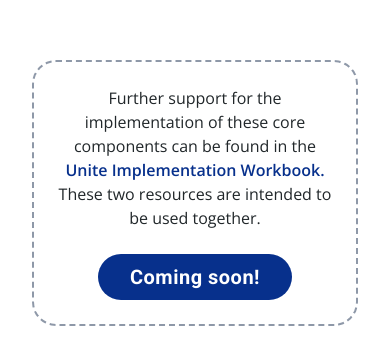
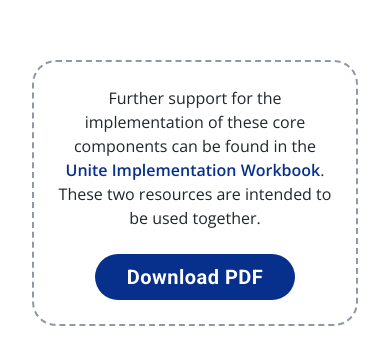
Before and after one commit to CalsonicSSS/ut-design, a Next.js app: page / in a window 390 px wide. Shown: the part 4769-5119 px from the top of the page. Built offline with nearby package versions, Linux system fonts and the light colour scheme.

Commit message:
finalized project based on client request

```diff
--- a/next.config.mjs
+++ b/next.config.mjs
@@ -1,5 +1,5 @@
 /** @type {import('next').NextConfig} */
-// dev config
+// // dev config
 // const nextConfig = {};
 
 // prod config
--- a/src/app/globals.css
+++ b/src/app/globals.css
@@ -2,10 +2,10 @@
 @tailwind components;
 @tailwind utilities;
 
-/* When you define classes under @layer components, you're creating reusable class names that compile to the specified Tailwind utilities. */
+/* When you define classes under @layer "components", you're creating reusable class names */
 /* Reducing repetition of styles through a component classname +  Making your component JSX cleaner and more readable with component styles */
-/* Tailwind doesn't automatically put anything in the component layer unless you define something there. */
-/* you have to use @apply to compose / integrate basic given Tailwind utility classes into your custom class names, otherwise you have to use raw css */
+/* Tailwind doesn't automatically put anything in the component layer initially unless you define something there. */
+/* you have to use @apply to compose / integrate given Tailwind utility classes into your custom class names, otherwise you have to use raw css */
 /* @layer tells Tailwind WHERE to inject your custom styles in its CSS cascade under TAILWIND SYSTEM */
 /* There are three layer levels: base, components, and utilities: The order of specificity is: base → components → utilities */
 /* This means utilities will always override component classes! (This ordering is intentional in Tailwind's design) */
--- a/src/components/home/ChooseContent.tsx
+++ b/src/components/home/ChooseContent.tsx
@@ -1,4 +1,6 @@
-// import { ArrowRight } from 'lucide-react';
+// 'use client';
+
+// import { downloadPDF, pdfUrls } from '@/utils';
 import Link from 'next/link';
 import React from 'react';
 
@@ -112,13 +114,25 @@
       <div className='w-full flex justify-center items-center bg-white bg-opacity-43 px-4 sm:px-8 lg:px-0 lg:py-40 py-24'>
         <div className='w-full lg:w-[1217px] border-dashed border-2 border-[#8E98A8] rounded-3xl flex flex-col lg:flex-row justify-between items-center p-6 lg:px-[80px] lg:h-[157px]'>
           <p className='w-full lg:w-[635px] base-text-content text-size-base lg:text-xl text-center lg:text-left mb-6 lg:mb-0'>
-            Further support for the implementation of these core components can be found in the <span className='text-navy-1 font-semibold'>Unite Implementation Workbook.</span>{' '}
-            These two resources are intended to be used together.
+            Further support for the implementation of these core components can be found in the{' '}
+            <Link
+              target='_blank'
+              rel='noopener noreferrer'
+              href={`https://cleverleylab.com/unite-toolkit/UNITE Transition Implementation Workbook.pdf`}
+              className='text-navy-1 font-semibold'
+            >
+              Unite Implementation Workbook
+            </Link>
+            . These two resources are intended to be used together.
           </p>
-          <button className='button-fill px-8 w-full sm:w-auto'>
-            Coming soon!
-            {/* <ArrowRight size={20} className='ms-3' /> */}
-          </button>
+          <Link
+            target='_blank'
+            rel='noopener noreferrer'
+            href={`https://cleverleylab.com/unite-toolkit/UNITE Transition Implementation Workbook.pdf`}
+            className='button-fill px-8 w-full sm:w-auto'
+          >
+            Download PDF
+          </Link>
         </div>
       </div>
     </>
--- a/src/utils.ts
+++ b/src/utils.ts
@@ -1 +1,24 @@
 export const assetPathMode: string = 'PROD'; // DEV | PROD
+
+// ---------------------------------------------------------------
+
+export const pdfUrls = {
+  pdf_implementation: 'https://cleverleylab.com/unite-toolkit/UNITE Transition Implementation Workbook.pdf',
+  pdf_core: 'https://cleverleylab.com/unite-toolkit/UNITE Core Components Guidebook.pdf',
+};
+
+// --------------------------------------------------------------
+
+export const downloadPDF = async (url: string) => {
+  const res = await fetch(url);
+  const blob = await res.blob();
+  const blobUrl = window.URL.createObjectURL(blob);
+
+  const link = document.createElement('a');
+  link.href = blobUrl;
+  link.download = 'UNITE-Core-Components-Guidebook.pdf';
+  document.body.appendChild(link);
+  link.click();
+  link.remove();
+  window.URL.revokeObjectURL(blobUrl);
+};
```
Also changed, not shown: actions.txt, 1 other file (tests, documents, lock files or other folders).
